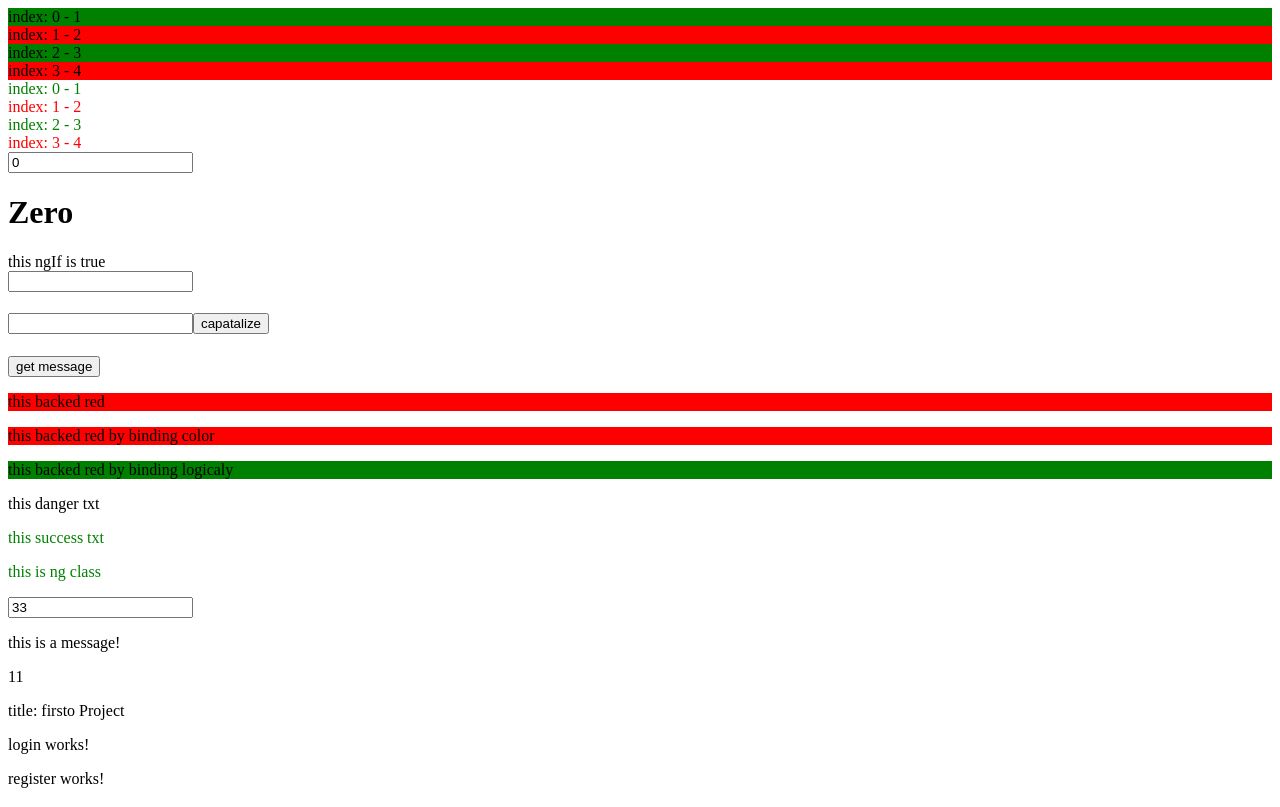
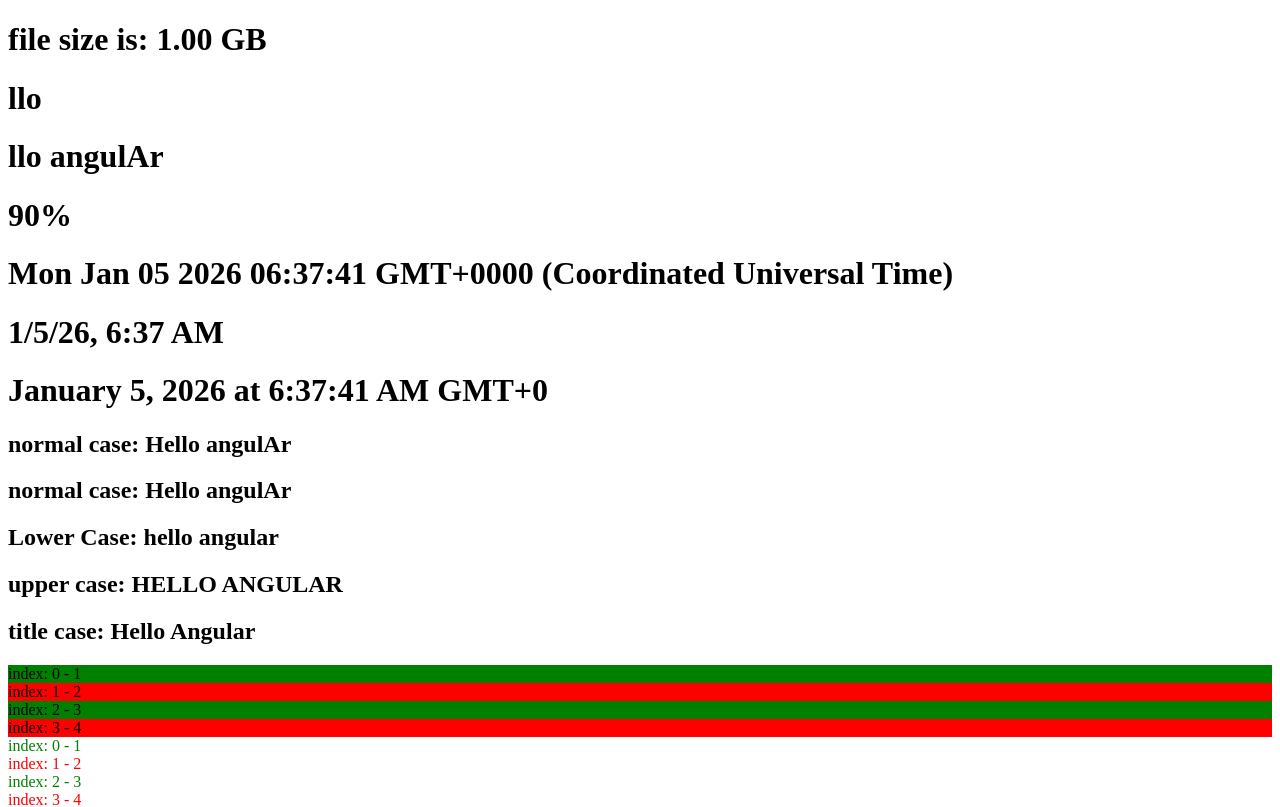
Before and after one commit to mahmudbirecikli/ang-app, an Angular app: page / in a window 1280 px wide. Shown: the top 807 px of the page. Built offline with nearby package versions, Linux system fonts and the light colour scheme.

Commit message:
generating custom pipe converter to GB

```diff
--- /dev/null
+++ b/src/app/Pipes/filesize.pipe.ts
@@ -0,0 +1,12 @@
+import { Pipe, PipeTransform } from '@angular/core';
+
+@Pipe({
+  name: 'filesize'
+})
+export class FilesizePipe implements PipeTransform {
+
+  transform(size: number, extension: string): any {
+    return (size / Math.pow(1024, 2)).toFixed(2) + ' ' + extension;
+  }
+
+}
--- a/src/app/app.component.html
+++ b/src/app/app.component.html
@@ -1,3 +1,15 @@
+<h1>{{"file size is: " + (filesize |filesize:'GB')}}</h1>
+<h1>{{pipedMessage |slice:2:5}}</h1>
+<h1>{{pipedMessage |slice:2}}</h1>
+<h1>{{prc |percent}}</h1>
+<h1>{{date}}</h1>
+<h1>{{date | date:'short'}}</h1>
+<h1>{{date | date:'long'}}</h1>
+<h2>{{"normal case: "+ pipedMessage}}</h2>
+<h2>{{"normal case: "+ pipedMessage}}</h2>
+<h2>{{("lower case: "| titlecase)+(pipedMessage |lowercase)}}</h2>
+<h2>{{"upper case: "+(pipedMessage |uppercase)}}</h2>
+<h2>{{"title case: "+(pipedMessage |titlecase)}}</h2>
 <div *ngFor="let item of lst;index as i;even as e;">
     <div [style.background-color]="e?'green':'red'">{{"index: " + i}} - {{item}}</div>
 </div>
--- a/src/app/app.component.ts
+++ b/src/app/app.component.ts
@@ -6,14 +6,17 @@ import { FooterComponent } from './Components/footer/footer.component';
 import { MainLayoutComponent } from './Components/main-layout/main-layout.component';
 import { LoginComponent } from '../identity/login/login.component';
 import { RegisterComponent } from '../identity/register/register.component';
-import { NgClass, NgIf, NgSwitch, NgSwitchCase, NgSwitchDefault, NgFor, NgStyle } from '@angular/common';
+import { NgClass, NgIf, NgSwitch, NgSwitchCase, NgSwitchDefault, NgFor, NgStyle, LowerCasePipe, UpperCasePipe, TitleCasePipe, DatePipe, PercentPipe, SlicePipe }
+  from '@angular/common';
 import { FormsModule } from '@angular/forms';
+import { FilesizePipe } from './Pipes/filesize.pipe';
 
 @Component({
   selector: 'app-root',
   standalone: true,
   imports: [RouterOutlet, TestComponent, HeaderComponent, FooterComponent, MainLayoutComponent,
-    LoginComponent, RegisterComponent, NgClass, FormsModule, NgIf, NgSwitch, NgSwitchCase, NgSwitchDefault, NgFor, NgStyle],
+    LoginComponent, RegisterComponent, NgClass, FormsModule, NgIf, NgSwitch, NgSwitchCase, NgSwitchDefault, NgFor, NgStyle,
+    LowerCasePipe, UpperCasePipe, TitleCasePipe, DatePipe, PercentPipe, SlicePipe, FilesizePipe],
   templateUrl: './app.component.html',
   styleUrls: ['./app.component.scss']
 })
@@ -41,5 +44,9 @@ export class AppComponent {
   }
   mss: string = '';
   _num: string = '0';
-  lst = [1, 2, 3, 4]
+  lst = [1, 2, 3, 4];
+  pipedMessage: string = 'Hello angulAr';
+  date: Date = new Date();
+  prc = 0.9;
+  filesize: number = 1048576;
 }
```
